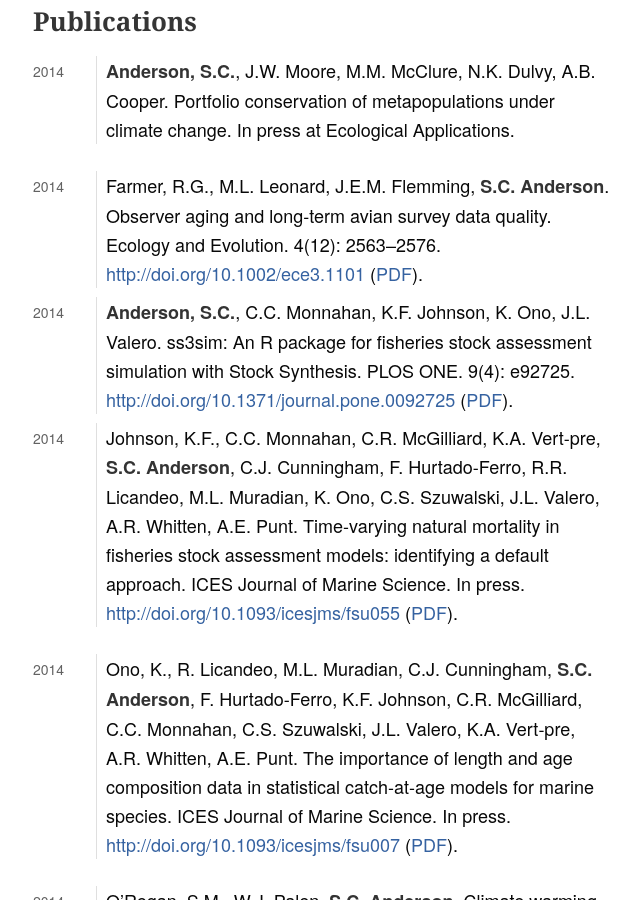
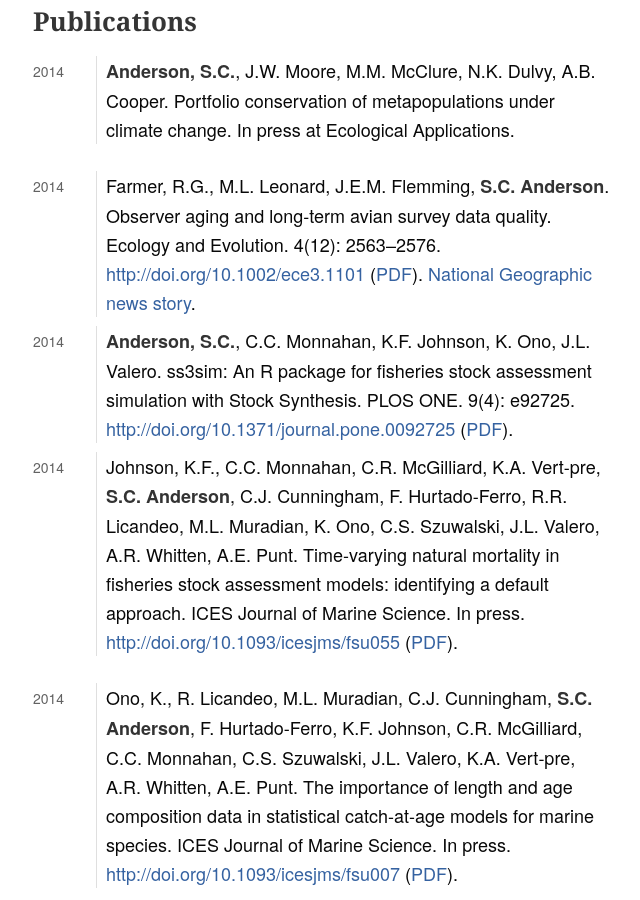
Before and after one commit to seananderson/seananderson.ca, a Jekyll site: the page built from cv.html, in a window 1280 px wide and 900 px high, scrolled down 1010 px. Shown: the whole window, without its empty margins (317-957 px from the left). Built offline with Jekyll 4.4.1, drawn with Linux system fonts in a browser that asks for light colours; Markdown is read by kramdown in place of the engine named in the settings; comment, search, counter and statistics services are not loaded.

Commit message:
Add National Geographic news story from Bob

```diff
--- a/AndersonCV.txt
+++ b/AndersonCV.txt
@@ -49,6 +49,8 @@ Publications
     Observer aging and long-term avian survey data quality. Ecology and
     Evolution. 4(12): 2563--2576. <http://doi.org/10.1002/ece3.1101>
     ([PDF](http://onlinelibrary.wiley.com/doi/10.1002/ece3.1101/pdf)).
+    [National Geographic news
+    story](http://news.nationalgeographic.com/news/2014/08/140805-aging-birders-breeding-bird-survey-volunteers-science/).
     <div class="altmetric-embed" data-badge-type="1"
     data-doi="10.1002/ece3.1101">
 
--- a/cv.html
+++ b/cv.html
@@ -25,7 +25,7 @@ title: seananderson.ca
 <dd><p><strong>Anderson, S.C.</strong>, J.W. Moore, M.M. McClure, N.K. Dulvy, A.B. Cooper. Portfolio conservation of metapopulations under climate change. In press at Ecological Applications.</p>
 </dd>
 <dt>2014</dt>
-<dd>Farmer, R.G., M.L. Leonard, J.E.M. Flemming, <strong>S.C. Anderson</strong>. Observer aging and long-term avian survey data quality. Ecology and Evolution. 4(12): 2563–2576. <a href="http://doi.org/10.1002/ece3.1101">http://doi.org/10.1002/ece3.1101</a> (<a href="http://onlinelibrary.wiley.com/doi/10.1002/ece3.1101/pdf">PDF</a>).
+<dd>Farmer, R.G., M.L. Leonard, J.E.M. Flemming, <strong>S.C. Anderson</strong>. Observer aging and long-term avian survey data quality. Ecology and Evolution. 4(12): 2563–2576. <a href="http://doi.org/10.1002/ece3.1101">http://doi.org/10.1002/ece3.1101</a> (<a href="http://onlinelibrary.wiley.com/doi/10.1002/ece3.1101/pdf">PDF</a>). <a href="http://news.nationalgeographic.com/news/2014/08/140805-aging-birders-breeding-bird-survey-volunteers-science/">National Geographic news story</a>.
 <div class="altmetric-embed" data-badge-type="1" data-doi="10.1002/ece3.1101">
 
 </div>
```
Also changed, not shown: cv-pandoc.md (+1 -1 lines), 1 other file.
